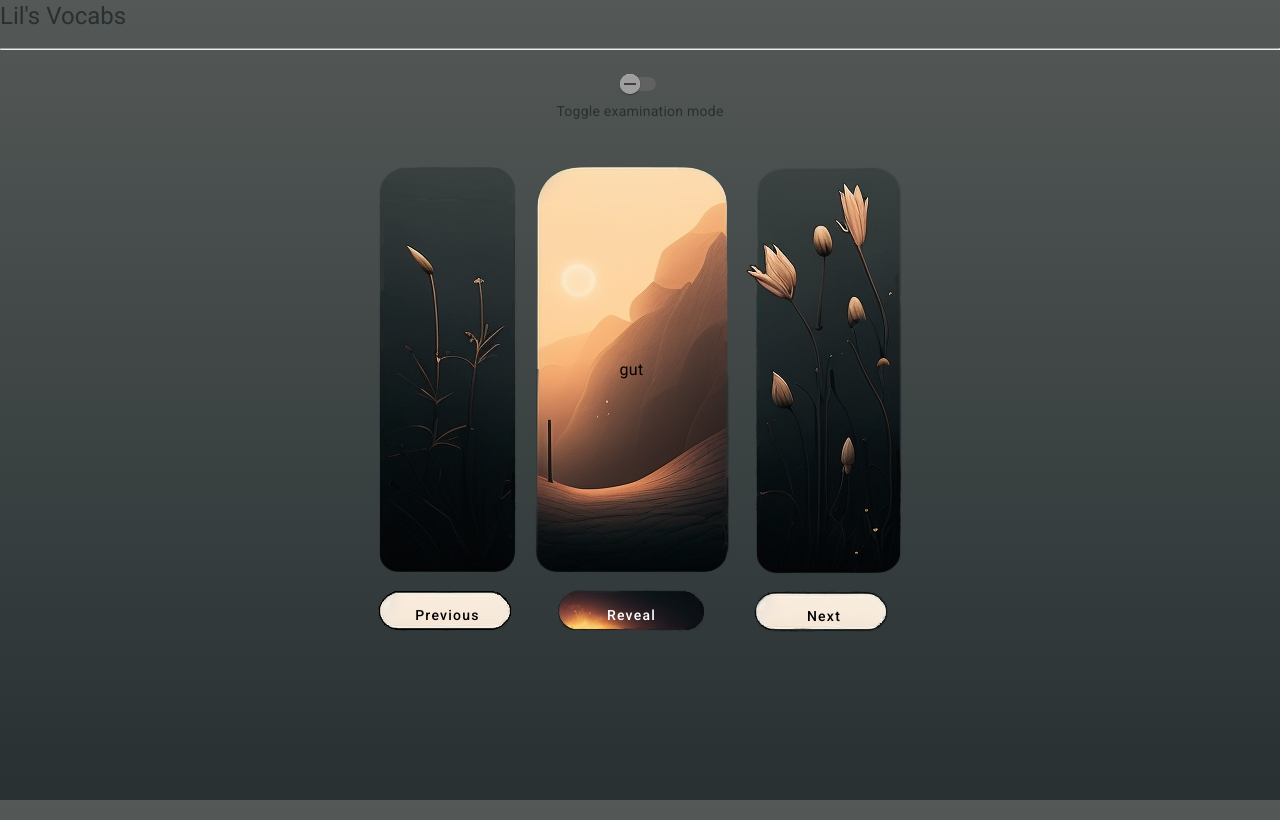
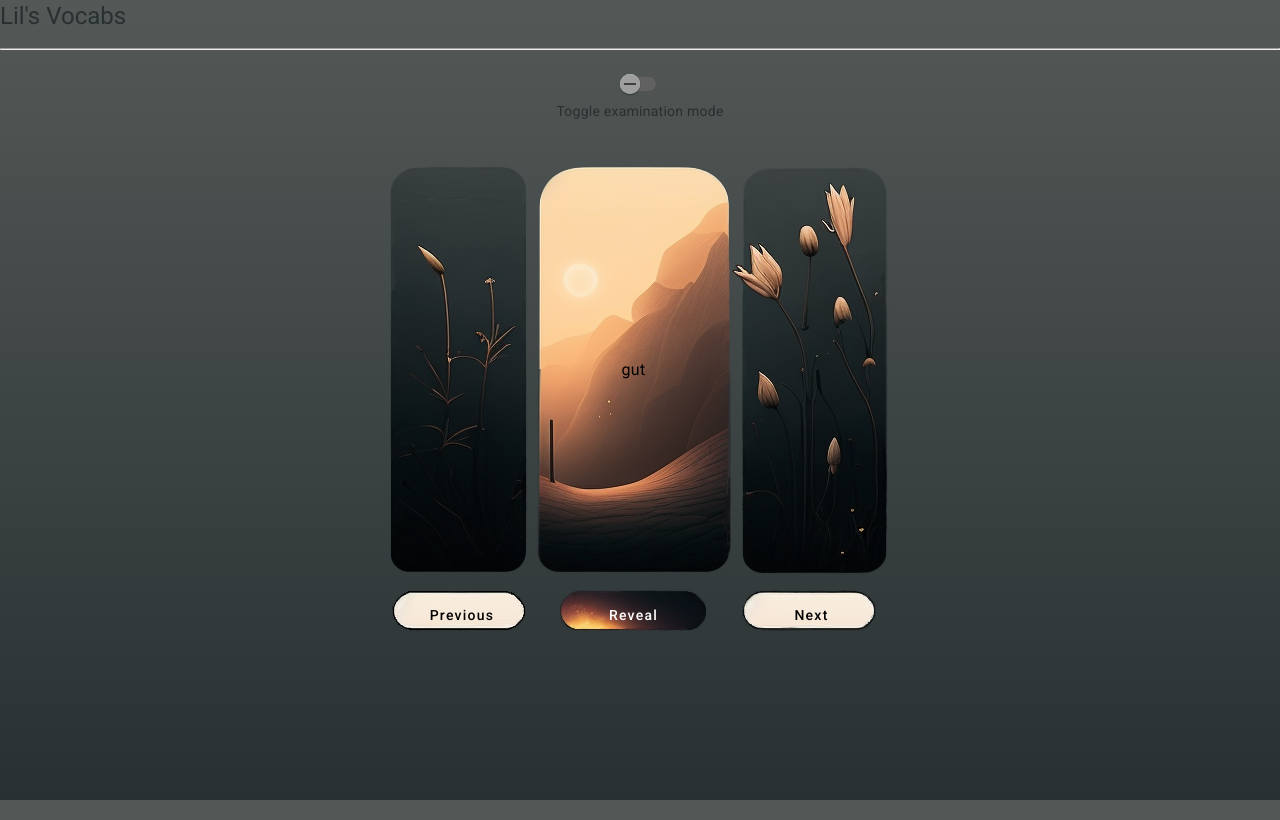
Before and after one commit to a1fsNightlife/LilsVocabs, an Angular app: page /examination in a window 1280 px wide. Built offline with nearby package versions, Linux system fonts and the light colour scheme.

Commit message:
fix: background card through css

```diff
--- a/src/app/components/examination/examination.component.html
+++ b/src/app/components/examination/examination.component.html
@@ -42,8 +42,8 @@
 </div>
 
 <div *ngIf="!isChecked" class="card-area">
-    <div class="card-btn">
-        <img src="../../../assets/cards/left_card.png" alt="left_card">
+    <div class="left-card card-btn">
+        <br>
         <button class="left-btn" mat-button (click)="getPreviousVocab()">
             <span class="side-btn-txt">Previous</span>
         </button>
@@ -61,8 +61,8 @@
         <button class="middle-btn" mat-button (click)="revealCard(!isRevealed)">{{revealBtnTxt}}</button>
     </div>
 
-    <div class="card-btn">
-        <img src="../../../assets/cards/right_card.png" alt="right_card">
+    <div class="right-card card-btn">
+        <br>
         <button class="right-btn" mat-button (click)="getNextVocab()">
             <span class="side-btn-txt">Next</span>
         </button>
--- a/src/app/components/examination/examination.component.scss
+++ b/src/app/components/examination/examination.component.scss
@@ -40,10 +40,36 @@ button {
     justify-content: center;
 }
 
+.left-card {
+    background: url(../../../assets/cards/left_card.png);
+    background-repeat: no-repeat;
+    width: 147px;
+
+    text-align: center;
+    vertical-align: middle;
+    line-height: 409px;
+    color: black;
+    font-size: medium;
+    word-wrap: break-word;
+}
+
 .middle-card {
     background: url(../../../assets/cards/middle_card.png);
     background-repeat: no-repeat;
     width: 196px;
+
+    text-align: center;
+    vertical-align: middle;
+    line-height: 409px;
+    color: black;
+    font-size: medium;
+    word-wrap: break-word;
+}
+
+.right-card {
+    background: url(../../../assets/cards/right_card.png);
+    background-repeat: no-repeat;
+    width: 160px;
 
     text-align: center;
     vertical-align: middle;
```
